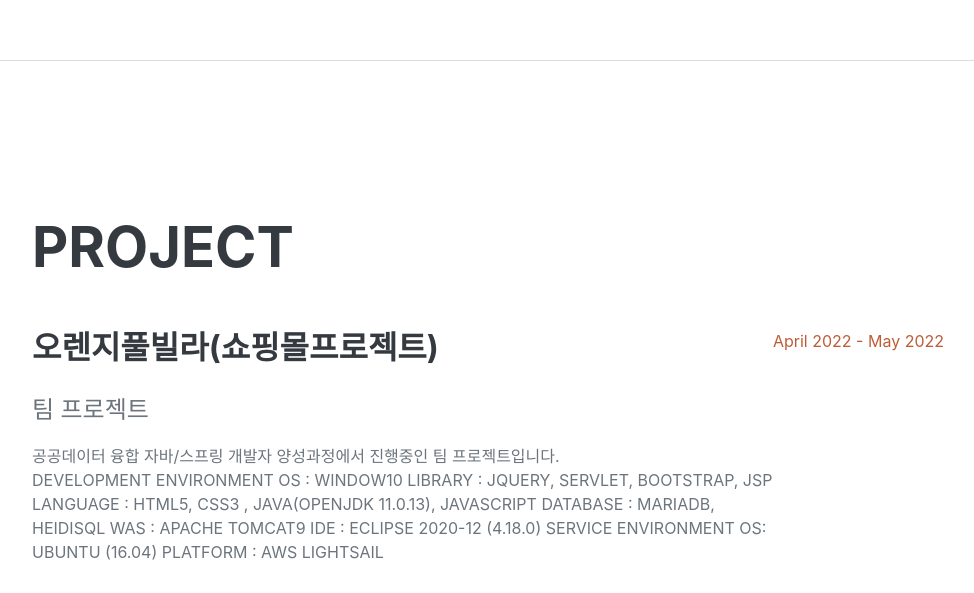
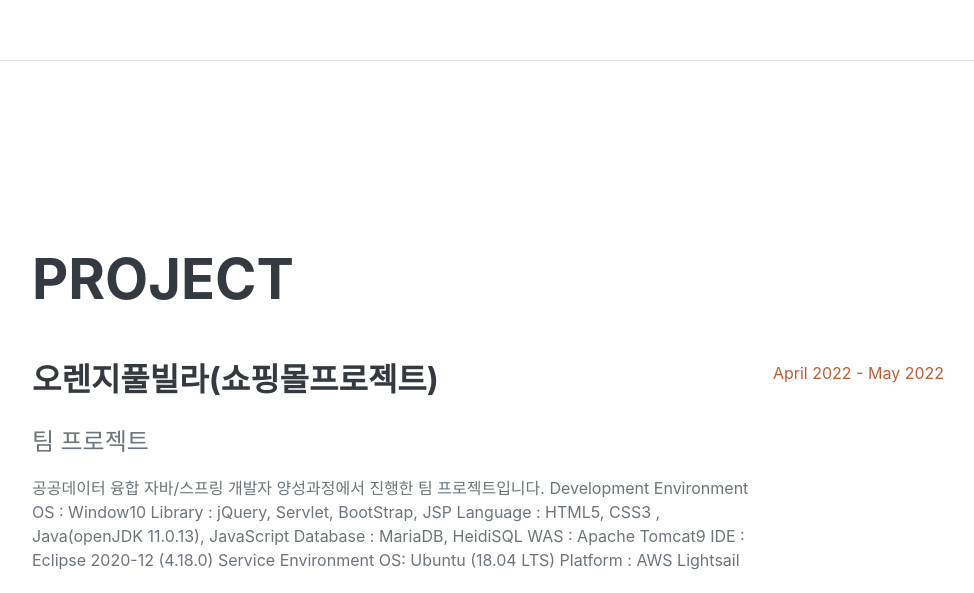
Before and after one commit to krseo71/krseo71.github.io, a plain HTML site: page index.html in a window 1280 px wide. Shown: the part 2518-3111 px from the top of the page, without its empty margins (288-1262 px from the left). Drawn offline with nearby package versions, Linux system fonts and the light colour scheme; a web font is replaced by a local one.

Commit message:
Update index.html

```diff
--- a/index.html
+++ b/index.html
@@ -174,27 +174,27 @@
                             <h3 class="mb-0">오렌지풀빌라(쇼핑몰프로젝트)</h3>
                             <br>
                             <div class="subheading mb-3">팀 프로젝트</div>
-                            <span>공공데이터 융합 자바/스프링 개발자 양성과정에서 진행중인 팀 프로젝트입니다. </span>
-                            <p>
-                                Development Environment
-                                OS : Window10
-                                Library : jQuery, Servlet, BootStrap, JSP
-                                Language : HTML5, CSS3 , Java(openJDK 11.0.13), JavaScript
-                                Database : MariaDB, HeidiSQL
-                                WAS : Apache Tomcat9
-                                IDE : Eclipse 2020-12 (4.18.0)
+                            <span>공공데이터 융합 자바/스프링 개발자 양성과정에서 진행한 팀 프로젝트입니다. </span>
 
-                                Service Environment
-                                OS: Ubuntu (16.04)
-                                Platform : AWS Lightsail
-                            </p>
+                            <span>Development Environment</span>
+                            <span>OS : Window10</span>
+                            <span>Library : jQuery, Servlet, BootStrap, JSP</span>
+                            <span>Language : HTML5, CSS3 , Java(openJDK 11.0.13), JavaScript</span>
+                            <span>Database : MariaDB, HeidiSQL</span>
+                            <span>WAS : Apache Tomcat9</span>
+                            <span>IDE : Eclipse 2020-12 (4.18.0)</span>
+
+                            <span>Service Environment</span>
+                            <span>OS: Ubuntu (18.04 LTS)</span>
+                            <span>Platform : AWS Lightsail</span>
+
                             <br>
                             <br>
                             <div class="project-type">
                                 <a href="assets\img\aaaa.pdf" target="_blank"><button class="btn btn-outline-secondary btn-sm ">요구사항정의서</button></a>
                                 <a href="assets\img\aa.pdf" target="_blank"><button class="btn btn-outline-secondary btn-sm">DB설계</button></a>
                                 <a href="https://github.com/richOrange/orangePoolvilla.git" target="_blank"><button class="btn btn-outline-secondary btn-sm"><i class="fab fa-github"></i>깃허브</button></a>
-                                <a href="http://3.36.54.58/orangepoolvilla" target="_blank"><button class="btn btn-outline-secondary btn-sm"><i class="fab fa-gratipay"></i>프로젝트(AWS)</button></a>
+                                <a href="http://3.36.77.11/orangePoolvilla" target="_blank"><button class="btn btn-outline-secondary btn-sm"><i class="fab fa-gratipay"></i>프로젝트(AWS)</button></a>
                             </div>
                         </div>
                         <div class="flex-shrink-0"><span class="text-primary">April 2022 - May 2022</span></div>
```
